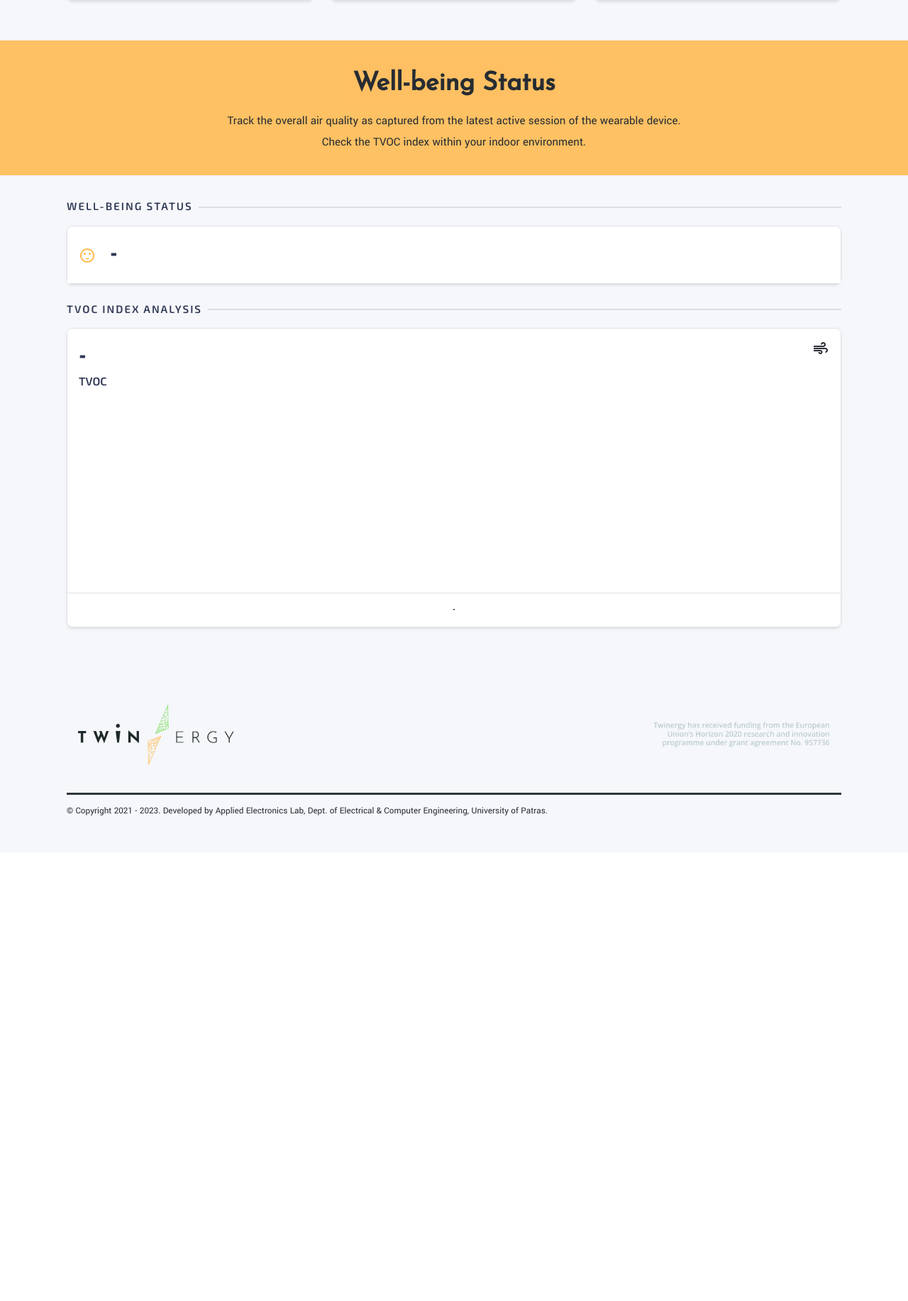
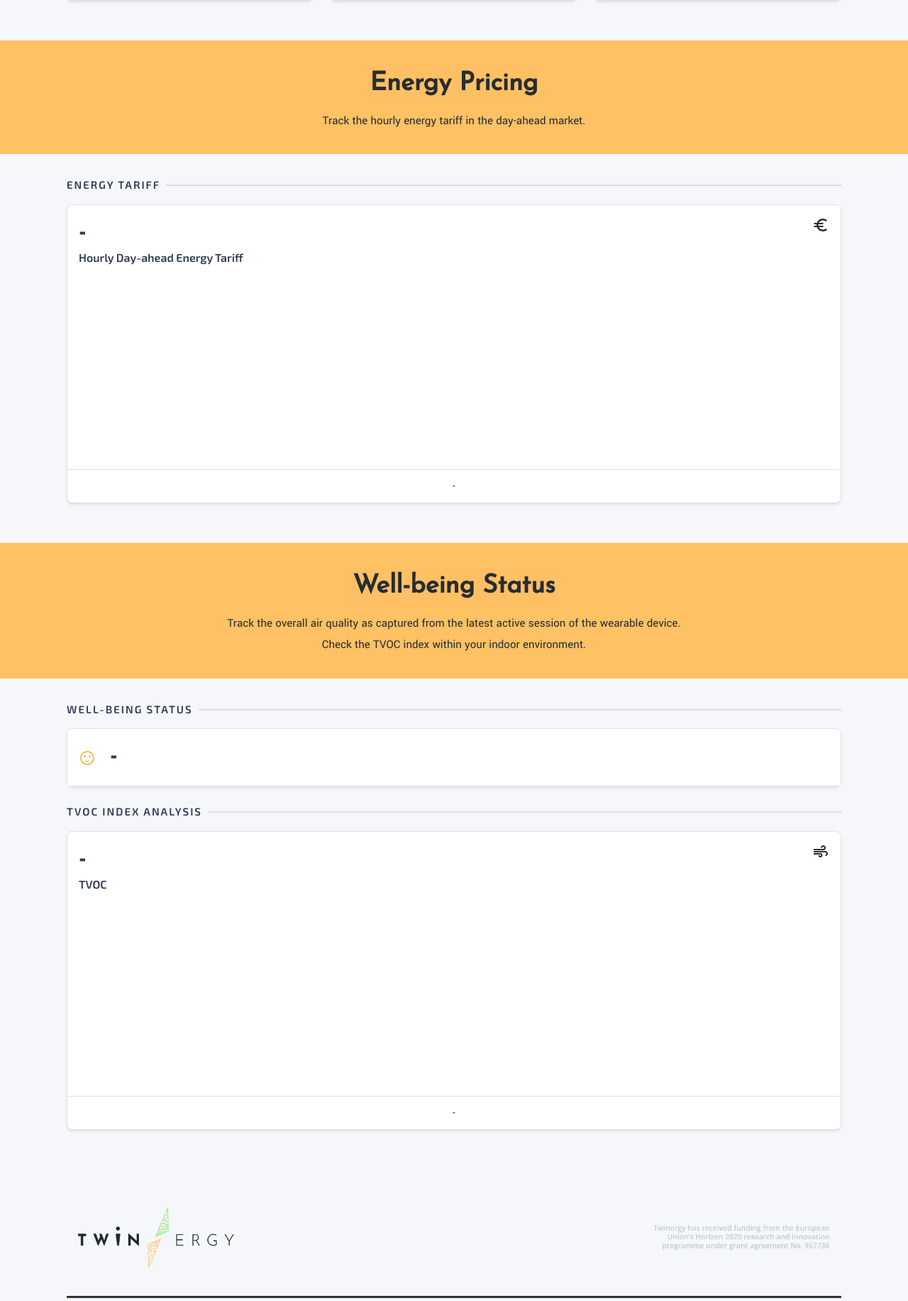
Before and after one commit to mountzou/TwinERGY, a Flask app: page / in a window 1280 px wide. Shown: the part 1472-3305 px from the top of the page at 71% size. Before the commit the page ends 2621 px from the top, so only its background shows below. Run offline with Flask 3, Linux system fonts and the light colour scheme; the visitor is signed in with stand-in values (Sample User, id 1); data that the repository does not hold is empty; a map, chart or similar area stays blank; some libraries are stand-ins or nearby versions.

Commit message:
Integration between LEM pricing and CDT

```diff
--- a/app.py
+++ b/app.py
@@ -156,6 +156,7 @@ def logout():
 def rout():
     return render_template("index.html")
 
+
 # A function that renders the template of the 'Thermal Comfort' page under the route '/thermal_comfort/.
 @app.route("/thermal_comfort/", methods=['GET', 'POST'])
 def thermal_comfort():
@@ -256,10 +257,10 @@ def handle_ttn_webhook():
     previous_metabolic = fetch_previous_metabolic(mysql, g.cur, device_id)
     p_metabolic, p_time = previous_metabolic[0] if previous_metabolic else (0, 0)
 
-    if tc_timestamp-p_time>45 or p_time==0:
+    if tc_timestamp - p_time > 45 or p_time == 0:
         print(" tc_timestamp-p_time>45 or p_time==0")
 
-        if wear_sessions and tc_timestamp-wear_sessions[0][1]>120:
+        if wear_sessions and tc_timestamp - wear_sessions[0][1] > 120:
             print("Yπάρχει wear_sessions")
 
             dt = datetime.utcfromtimestamp(tc_timestamp)
@@ -276,7 +277,6 @@ def handle_ttn_webhook():
             insert_sql = f"INSERT INTO wearable_device_sessions (wearable_id, session_start, session_end) VALUES ('{device_id}', '{tc_timestamp}', '{session_ends}')"
             insert_into_user_thermal_comfort(g.cur, mysql, 0, 0, 0, 0, 0, 0, session_ends, device_id, 0, 0)
             execute_query(g.cur, mysql, insert_sql, commit=True)
-
 
     if tc_timestamp > wear_sessions[0][2]:
 
@@ -295,8 +295,6 @@ def handle_ttn_webhook():
     else:
         print("Το tc_timestamp μικρότερο του session_end")
 
-
-
     return jsonify({'status': 'success'}), 200
 
 
@@ -306,6 +304,46 @@ def fetch_time_to_wait(mysql, cur, device_id):
     execute_query(cur, mysql, query, params)
     return cur.fetchall()
 
+
+@app.route('/get_data_lem_pricing/')
+def get_data_lem_pricing():
+    url = "https://lem.dev.twinergy.transactiveenergymodule.com/api/v1/lem/all_lem_price"
+    user_city = session.get("userinfo", {}).get("pilotId")
+
+    try:
+        response = requests.get(url)
+        response.raise_for_status()
+
+        data = response.json()
+
+        if not data.get("success"):
+            raise ValueError("Request unsuccessful")
+
+        lem_data = data.get("data", [])
+
+        latest_date = max([datetime.strptime(entry["timestamp"], "%d/%m/%Y") for entry in lem_data])
+        latest_date_str = latest_date.strftime("%d/%m/%Y")
+
+        added_entries = set()
+
+        latest_day_data = []
+        for entry in lem_data:
+            if entry["timestamp"] == latest_date_str and user_city in entry:
+                key = (entry["timestamp"], entry["hour_index"])
+                if key not in added_entries:
+                    latest_day_data.append({
+                        "timestamp": entry["timestamp"],
+                        "hour_index": entry["hour_index"],
+                        "price": entry[user_city]  # Use a unified key for price
+                    })
+                    added_entries.add(key)
+
+        return jsonify(latest_day_data)
+
+    except requests.RequestException as e:
+        return jsonify({"error": str(e)}), 500
+    except ValueError as ve:
+        return jsonify({"error": str(ve)}), 500
 
 # Retrieve user's thermal comfort data from the latest active session of the wearable device
 @app.route('/get_data_thermal_comfort/')
--- a/static/js/dashboard-comfort.js
+++ b/static/js/dashboard-comfort.js
@@ -73,8 +73,8 @@ function createLineChartConfig(graphTarget, data, yAxisUnit, tooltipLabelCallbac
                     ticks: {
                         padding: 12,
                         fontFamily: "Josefin Sans",
-                        suggestedMin: Math.min(...data.datasets[0].data) - 2,
-                        suggestedMax: Math.max(...data.datasets[0].data) + 2,
+                        suggestedMin: Math.min(...data.datasets[0].data) - 0.5,
+                        suggestedMax: Math.max(...data.datasets[0].data) + 0.5,
                         beginAtZero: false,
                         autoSkip: true,
                         maxTicksLimit: 5,
--- /dev/null
+++ b/static/js/dashboard-energy-pricing.js
@@ -0,0 +1,69 @@
+function createLineChartConfigLEMPricing(graphTarget, data, yAxisUnit, tooltipLabelCallback) {
+    return new Chart(graphTarget, {
+        type: 'line',
+        data: data,
+        options: {
+            animation: false,
+            scales: {
+                yAxes: [{
+                    ticks: {
+                        padding: 12,
+                        fontFamily: "Josefin Sans",
+                        suggestedMin: Math.min(...data.datasets[0].data),
+                        suggestedMax: Math.max(...data.datasets[0].data),
+                        beginAtZero: true,
+                        autoSkip: true,
+                        maxTicksLimit: 4,
+                        callback: function(value) {
+                            return value + " " + yAxisUnit;
+                        },
+                    }
+                }],
+                xAxes: [{
+                    gridLines: {
+                        display: false,
+                        drawOnChartArea: true
+                    },
+                    ticks: {
+                        display: false,
+                    }
+                }],
+            },
+            legend: {
+                onClick: function(e) {
+                    e.stopPropagation();
+                }
+            },
+            tooltips: {
+                callbacks: {
+                    label: tooltipLabelCallback
+                }
+            }
+        }
+    });
+}
+
+function updateDashboardPricing() {
+    $.getJSON('/get_data_lem_pricing/', function (data) {
+
+        var prices = [];
+        var hours = [];
+
+        data.forEach(function(entry) {
+            prices.push(entry.price);
+            hours.push(entry.hour);
+        });
+
+        var graphTargetLEMPricing = $("#session-lem-pricing");
+        document.getElementById("latest-lem-price").innerHTML = prices.at(-1) + ' €';
+
+        console.log(prices);
+
+        var dataLEM = createLineChartData("LEM", prices, hours);
+        const temperatureTooltipCallback = (tooltipItems) => tooltipItems.yLabel.toFixed(2) + " €";
+        var graphLEM = createLineChartConfigLEMPricing(graphTargetLEMPricing, dataLEM, "€", temperatureTooltipCallback);
+
+    });
+}
+
+updateDashboardPricing();
--- a/templates/base.html
+++ b/templates/base.html
@@ -70,5 +70,7 @@
     <!-- Import a .js script to create the charts related to thermal comfort on the dashboard page -->
     <script src="{{url_for('static', filename='js/dashboard-comfort.js')}}"></script>
 
+    <script src="{{url_for('static', filename='js/dashboard-energy-pricing.js')}}"></script>
+
 </body>
 </html>
--- /dev/null
+++ b/templates/dashboard-lem-pricing.html
@@ -0,0 +1,15 @@
+{% from 'macros.html' import create_line_chart_dashboard, create_page_separator, create_status_card_dashboard %}
+
+<div class="col-md-12">
+
+    {{ create_page_separator("Energy Tariff") }}
+
+    <div class="row">
+        <div class="col-md-12">
+            <!-- Add the line chart component for lem pricing -->
+            {{ create_line_chart_dashboard('Hourly Day-ahead Energy Tariff', 'euro', 'session-lem-pricing', 'latest-lem-price') }}
+        </div>
+
+    </div>
+
+</div>
--- a/templates/index.html
+++ b/templates/index.html
@@ -34,6 +34,17 @@
         </div>
     </div>
 
+    {{ create_component_section('Energy Pricing', 'Track the hourly energy tariff in the day-ahead market.') }}
+
+    <div class="container">
+        <!-- Add a section for the well-being status analysis in the dashboard page -->
+        <div class="page-section">
+            <div class="row">
+                {% include 'dashboard-lem-pricing.html' %}
+            </div>
+        </div>
+    </div>
+
     {{ create_component_section('Well-being Status', 'Track the overall air quality as captured from the latest active session of the wearable device.', 'Check the TVOC index within your indoor environment.') }}
 
     <div class="container">
```
